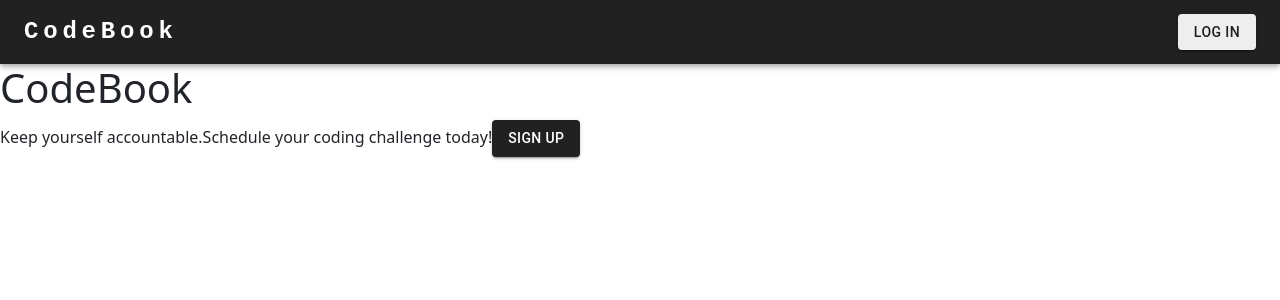
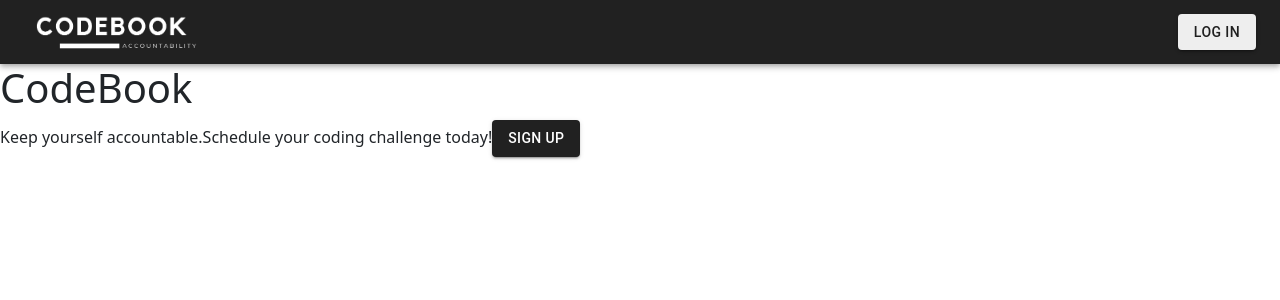
Before and after one commit to dabinkim807/codebook, a React (Vite) app in the folder client/: page / in a window 1280 px wide. Shown: the top 300 px of the page. Built offline with nearby package versions, Linux system fonts and the light colour scheme; no server answers.

Commit message:
add logo

```diff
--- a/client/src/App.css
+++ b/client/src/App.css
@@ -10,6 +10,6 @@ form {
   flex: 1;
 }
 
-/* #landingLogin {
-  background-color: black !important;
-} */
+#logo {
+  max-width: 40%;
+}
--- a/client/src/components/Navbar.jsx
+++ b/client/src/components/Navbar.jsx
@@ -3,9 +3,9 @@ import AppBar from '@mui/material/AppBar';
 import Box from '@mui/material/Box';
 import Toolbar from '@mui/material/Toolbar';
 import IconButton from '@mui/material/IconButton';
-import Typography from '@mui/material/Typography';
 import Container from '@mui/material/Container';
 import { createTheme, ThemeProvider } from '@mui/material/styles';
+import Logo from '../assets/Logo_nbg.png';
 
 import LoginButton from './auth0/LoginButton';
 import LogoutButton from './auth0/LogoutButton';
@@ -31,24 +31,13 @@ function MyNavBar() {
       <AppBar position="static">
         <Container maxWidth="xl">
           <Toolbar disableGutters>
-            {/* <h3>CodeBook</h3> */}
-            <Typography
-              variant="h5"
-              noWrap
-              component="a"
-              href="/"
-              sx={{
-                mr: 2,
-                display: { xs: 'none', md: 'flex' },
-                fontFamily: 'monospace',
-                fontWeight: 700,
-                letterSpacing: '.3rem',
-                color: 'inherit',
-                textDecoration: 'none',
-              }}
-            >
-              CodeBook
-            </Typography>
+            <Box sx={{ flexGrow: 0 }}>
+              <img
+                id="logo"
+                src={Logo}
+                alt="CodeBook logo"
+              />
+            </Box>
 
             <Box sx={{ flexGrow: 1, display: { xs: 'flex', md: 'none' } }}>
               <IconButton
@@ -66,8 +55,10 @@ function MyNavBar() {
             <Box sx={{ flexGrow: 0 }}>
               <IconButton sx={{ p: 0 }}>
                 <Profile />
-                {!isAuthenticated ? (<LoginButton />) : (<LogoutButton />)}
               </IconButton>
+            </Box>
+            <Box sx={{ flexGrow: 0 }}>
+              {!isAuthenticated ? (<LoginButton />) : (<LogoutButton />)}
             </Box>
           </Toolbar>
         </Container>
```
Also changed, not shown: client/src/assets/Logo_nbg.png (added).
